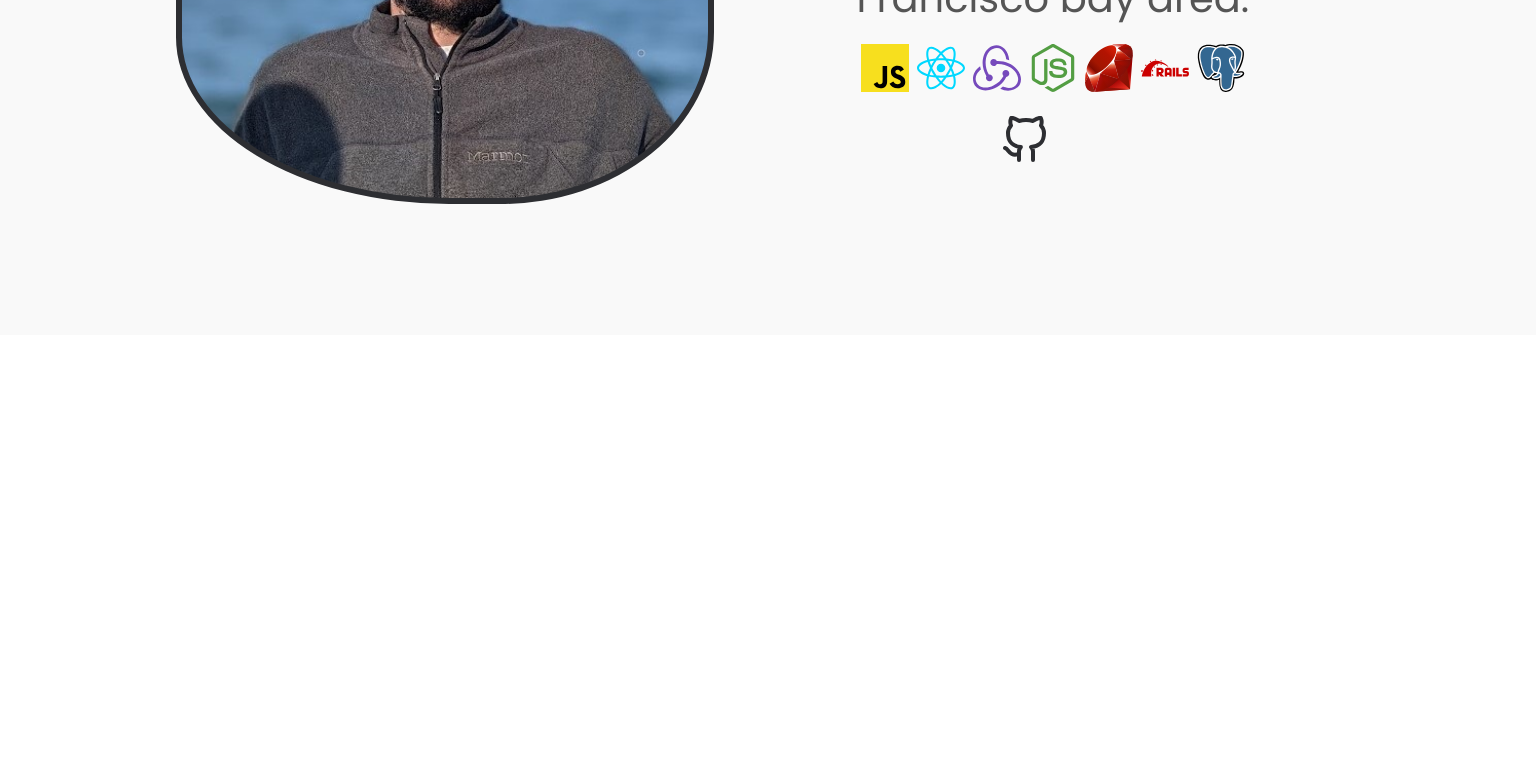
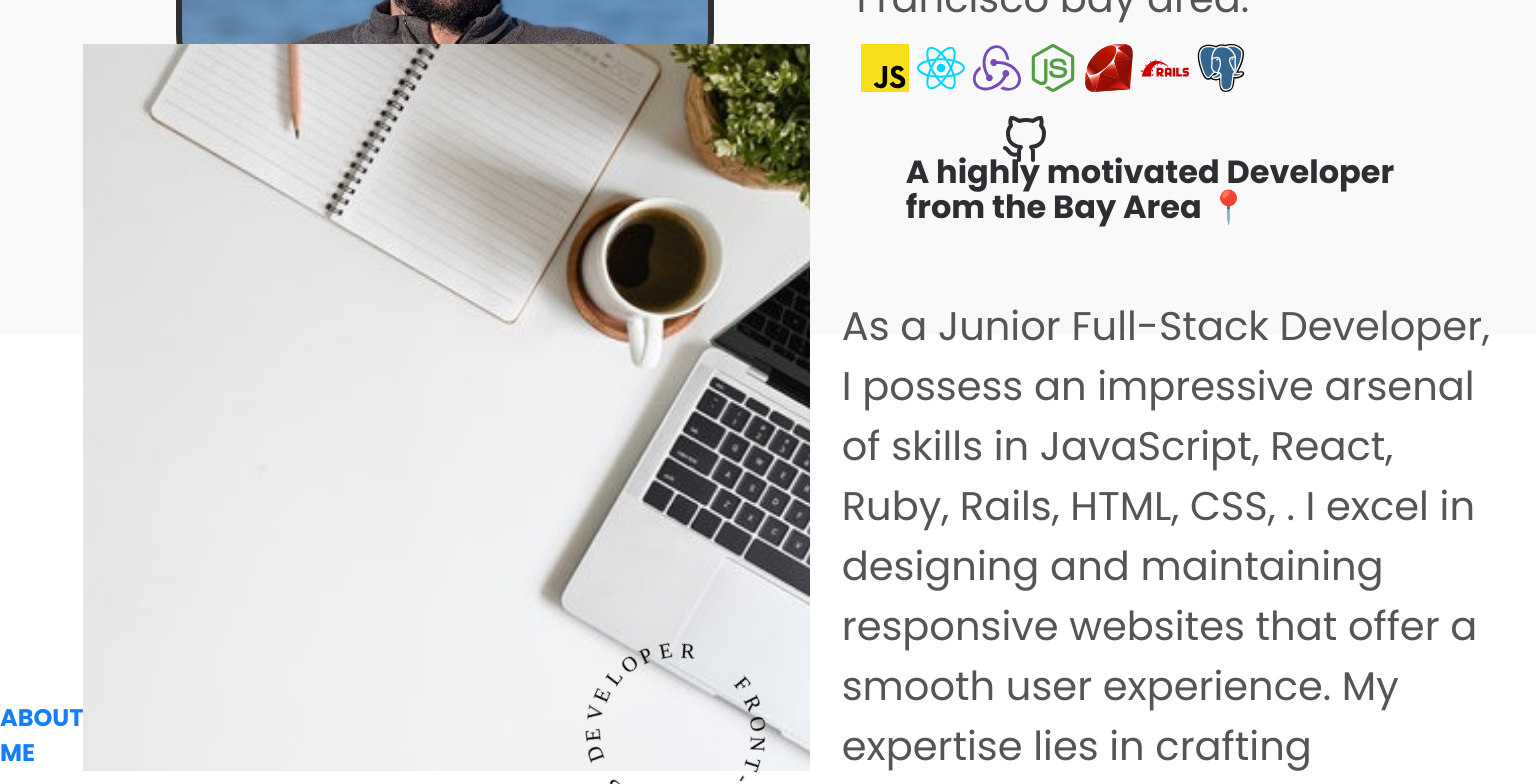
Before and after one commit to tmontobbio/tmontobbio-dev-v3, a React (Vite) app: page / in a window 1536 px wide. Shown: the part 540-1324 px from the top of the page. Before the commit the page ends 875 px from the top, so only its background shows below. Built offline with nearby package versions, Linux system fonts and the light colour scheme; some icons are missing.

Commit message:
need to fix containers to play nicely with mobile

```diff
--- a/src/App.css
+++ b/src/App.css
@@ -423,12 +423,9 @@ a {
  /*//////// ABOUT ///////////*/
 
 #about {
+  flex-direction: row;
   background-color: #fff;
   height: 100vh;
-}
-
-#about div {
-  padding: 2em;
 }
 
 #laptop {
@@ -436,7 +433,6 @@ a {
   background-image: url("/laptop2.jpg");
   background-size: contain;
   background-repeat: no-repeat;
-  margin: 3em 0em 3em 0em;
   width: 90vw;
   height: 90vw;
 }
--- a/src/App.jsx
+++ b/src/App.jsx
@@ -12,8 +12,8 @@ function App() {
     <>
       <Nav />
       <Home />
-      {/* <About />
-      <Projects />
+      <About />
+      {/* <Projects />
       <Contact /> */}
     </>
   )
```
